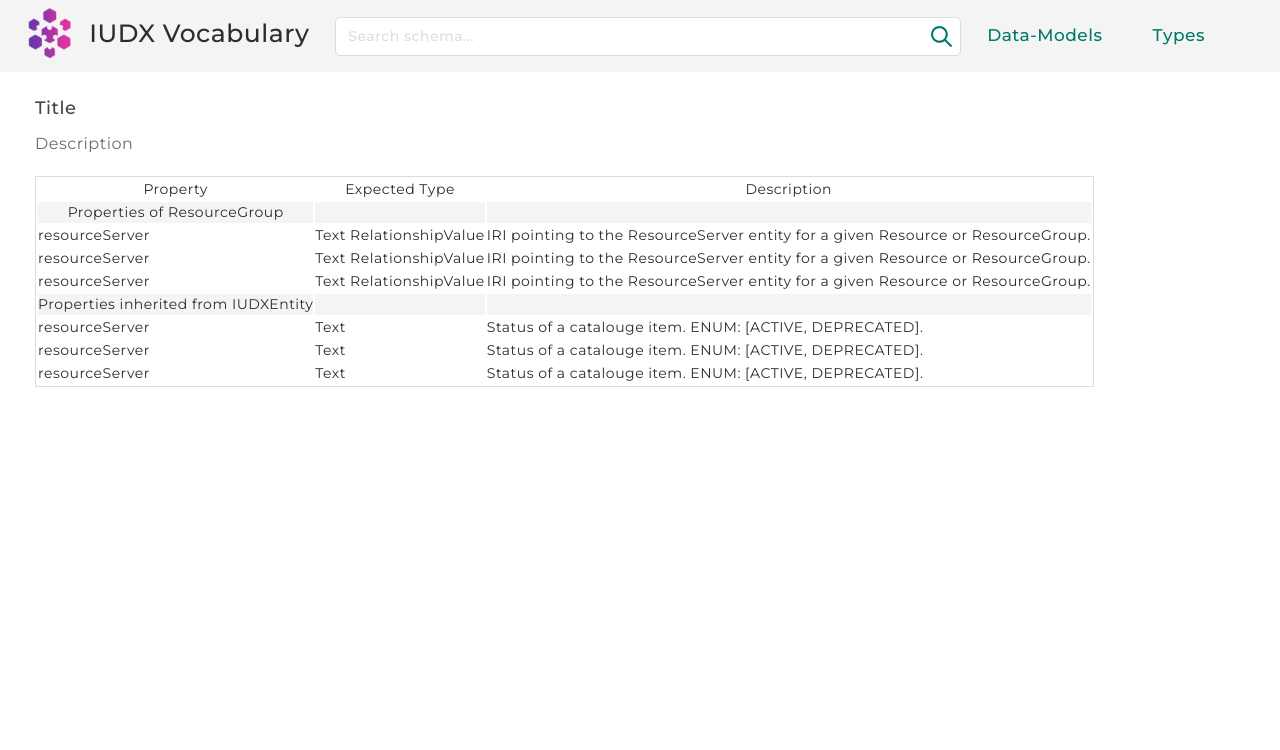
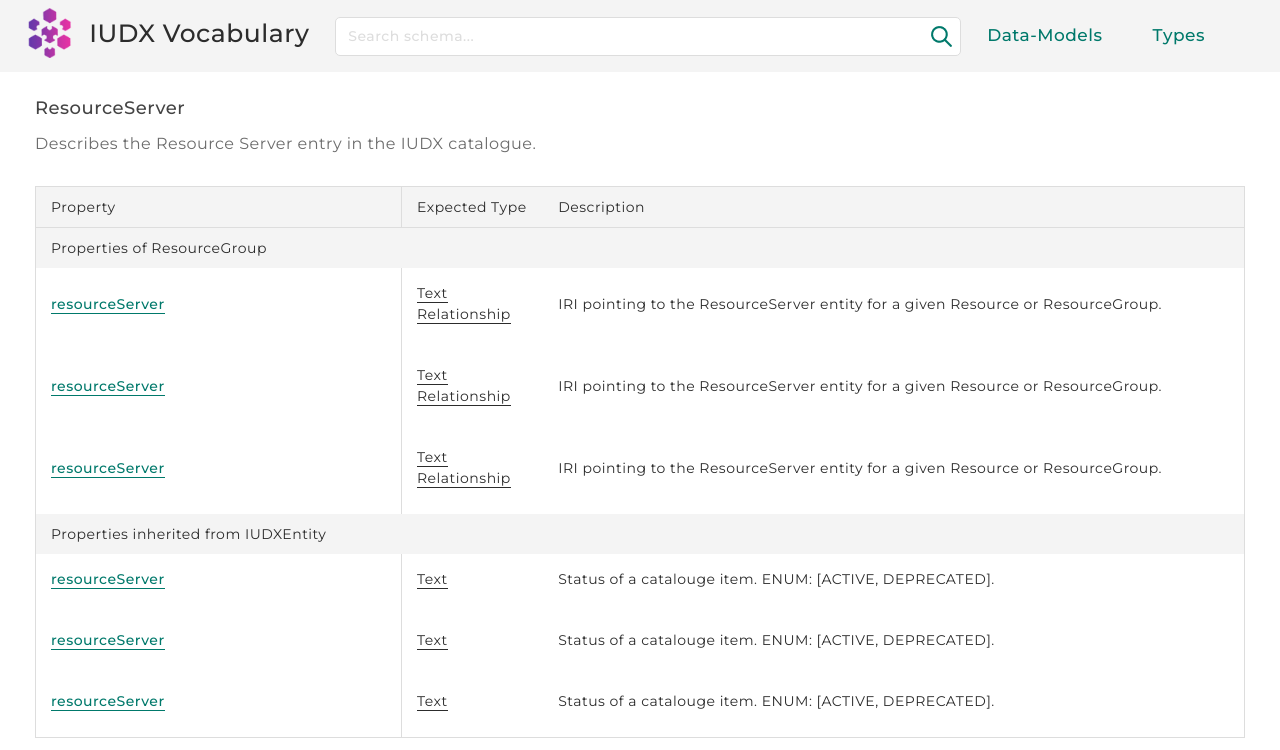
Before and after one commit to datakaveri/iudx-voc-ui, an Angular app: page /schema-details-types in a window 1280 px wide. Shown: the top 750 px of the page. Built offline with nearby package versions, Linux system fonts and the light colour scheme.

Commit message:
schema-details css updated

```diff
--- a/src/app/schema-details-types/schema-details-types.component.html
+++ b/src/app/schema-details-types/schema-details-types.component.html
@@ -1,19 +1,19 @@
 <div class="main-container">
     <div class="title-div">
-        <h1>Title</h1>
-        <p>Description</p>
+        <h1>ResourceServer</h1>
+        <p>Describes the Resource Server entry in the IUDX catalogue.</p>
     </div>
     <div id="table-div">
         <table>
             <tr><th>Property</th><th>Expected Type</th><th>Description</th></tr>
-            <tr class="sub-header-style"><th>Properties of ResourceGroup</th><th></th><th></th></tr>
-            <tr><td>resourceServer</td><td>Text RelationshipValue</td><td>IRI pointing to the ResourceServer entity for a given Resource or ResourceGroup.</td></tr>
-            <tr><td>resourceServer</td><td>Text RelationshipValue</td><td>IRI pointing to the ResourceServer entity for a given Resource or ResourceGroup.</td></tr>
-            <tr><td>resourceServer</td><td>Text RelationshipValue</td><td>IRI pointing to the ResourceServer entity for a given Resource or ResourceGroup.</td></tr>
-            <tr class="sub-header-style"><th>Properties inherited from IUDXEntity</th><th></th><th></th></tr>
-            <tr><td>resourceServer</td><td>Text</td><td>Status of a catalouge item. ENUM: [ACTIVE, DEPRECATED].</td></tr>
-            <tr><td>resourceServer</td><td>Text</td><td>Status of a catalouge item. ENUM: [ACTIVE, DEPRECATED].</td></tr>
-            <tr><td>resourceServer</td><td>Text</td><td>Status of a catalouge item. ENUM: [ACTIVE, DEPRECATED].</td></tr>
+            <tr class="sub-header-style"><th>Properties of <a>ResourceGroup</a></th><th></th><th></th></tr>
+            <tr><td><a>resourceServer</a></td><td><span><a>Text</a></span><span><a>Relationship</a></span></td><td>IRI pointing to the ResourceServer entity for a given Resource or ResourceGroup.</td></tr>
+            <tr><td><a>resourceServer</a></td><td><span><a>Text</a></span><span><a>Relationship</a></span></td><td>IRI pointing to the ResourceServer entity for a given Resource or ResourceGroup.</td></tr>
+            <tr><td><a>resourceServer</a></td><td><span><a>Text</a></span><span><a>Relationship</a></span></td><td>IRI pointing to the ResourceServer entity for a given Resource or ResourceGroup.</td></tr>
+            <tr class="sub-header-style"><th>Properties inherited from <a>IUDXEntity</a></th><th></th><th></th></tr>
+            <tr><td><a>resourceServer</a></td><td><span><a>Text</a></span></td><td>Status of a catalouge item. ENUM: [ACTIVE, DEPRECATED].</td></tr>
+            <tr><td><a>resourceServer</a></td><td><span><a>Text</a></span></td><td>Status of a catalouge item. ENUM: [ACTIVE, DEPRECATED].</td></tr>
+            <tr><td><a>resourceServer</a></td><td><span><a>Text</a></span></td><td>Status of a catalouge item. ENUM: [ACTIVE, DEPRECATED].</td></tr>
         </table>
     </div>
 </div>
--- a/src/app/schema-details-types/schema-details-types.component.scss
+++ b/src/app/schema-details-types/schema-details-types.component.scss
@@ -12,17 +12,62 @@
         p{
             font-size:16px;
             color:var(--tertiary);
-            padding-bottom:20px;
+            padding-bottom:30px;
         }
     }
-    #table-div{
-         width: 100%;
-         table{
-            border:1px solid var(--border);
-         }
+}
+table{
+    width:100%;
+    border:1px solid var(--border);
+    border-collapse: collapse;
+
+    tr>th{
+        background-color:var(--off-white);
+    }
+    th{
+    height:40px;
+    // width: 20%;
+    text-align: left;
+    padding-left:15px;
+    }
+    tr{
+        td{
+            span{
+                display:block;
+                a{
+                    border-bottom:1px solid var(--primary);
+                    font-weight:5   00
+                }
+            }
+        }
+    }
+
+  tr:first-child{
+    border:1px solid var(--border);
+    th:first-child{
+        border-right:1px solid var(--border);
+        width: 350px;
+    }
+  }
+  td{
+    padding-left:15px;
+    padding-bottom: 25px;
+    padding-top:15px;
+    }
+td:first-child{
+    border-right:1px solid var(--border);
+    a{
+        color:var(--highlight);
+        border-bottom:1px solid var(--highlight);
+        font-weight:500;
 
     }
 }
+
+
+
+}
+
 .sub-header-style{
     background-color:var(--off-white);
 }
```
